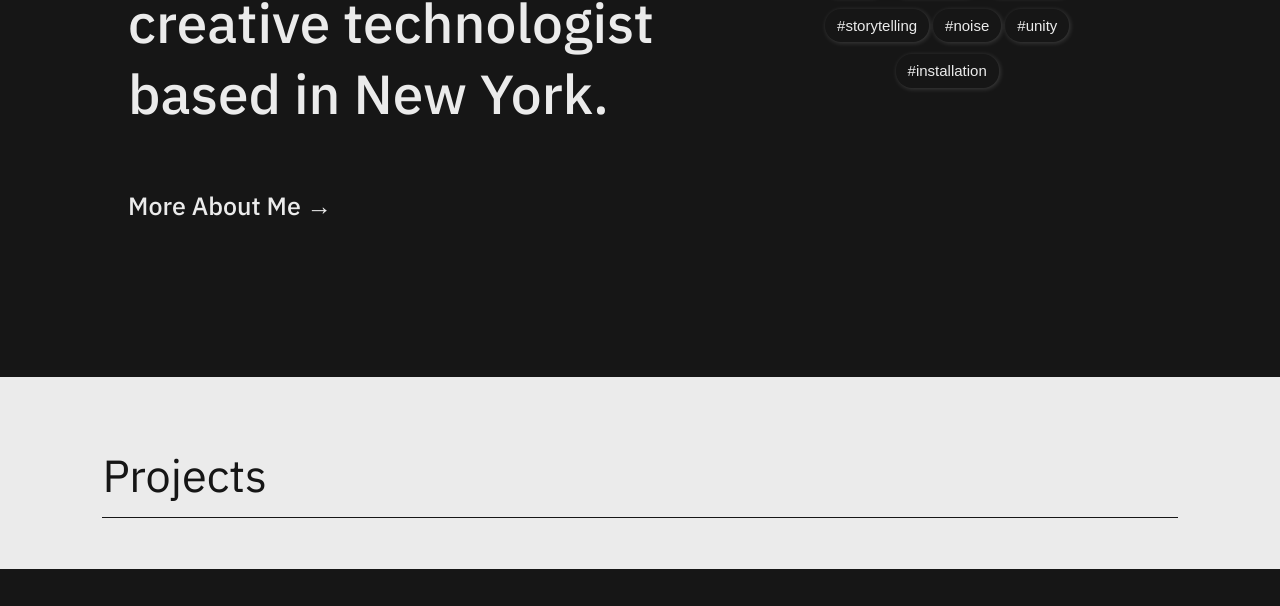
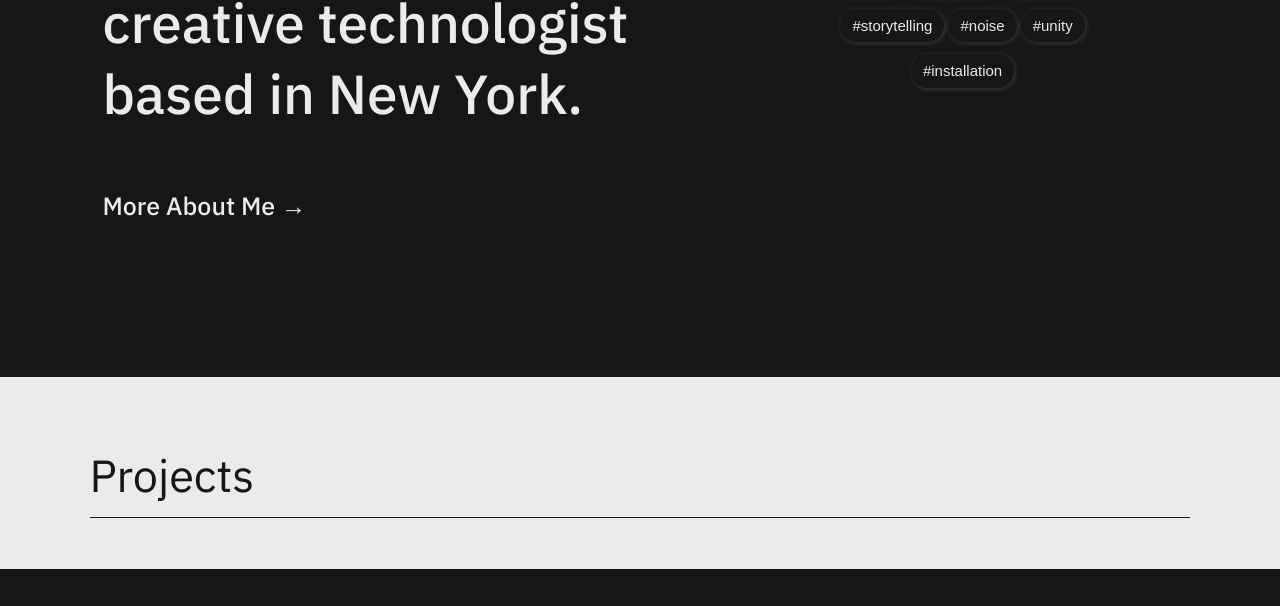
Before and after one commit to jiyoonm/portfolio, a plain HTML site: page index.html in a window 1280 px wide. Shown: the part 346-952 px from the top of the page. Drawn offline with nearby package versions, Linux system fonts and the light colour scheme; no server answers.

```diff
--- a/css/styles.css
+++ b/css/styles.css
@@ -132,7 +132,7 @@ footer .type-heading-2 {
     align-items: center;
     /* padding: 5%; */
     /* height: 56vh; */
-    width: 80vw;
+    width: 84vw;
     margin: 0 auto;
     padding-top: calc(80vmax /7);
     padding-bottom: calc(80vmax / 9);
@@ -199,7 +199,7 @@ footer .type-heading-2 {
     margin: 0 auto;
     display: flex;
     flex-wrap: wrap;
-    width: 84vw;
+    width: 86vw;
     padding: 23px 0;
 }
 
```
